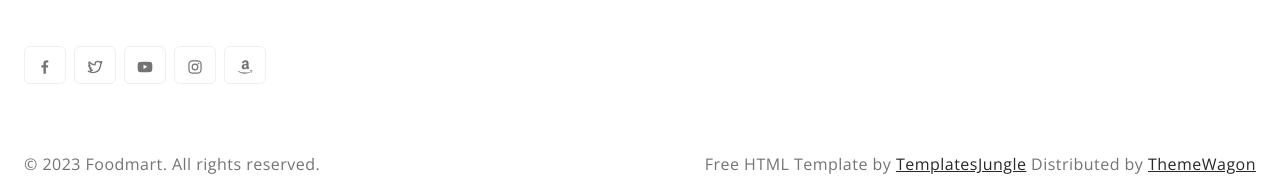
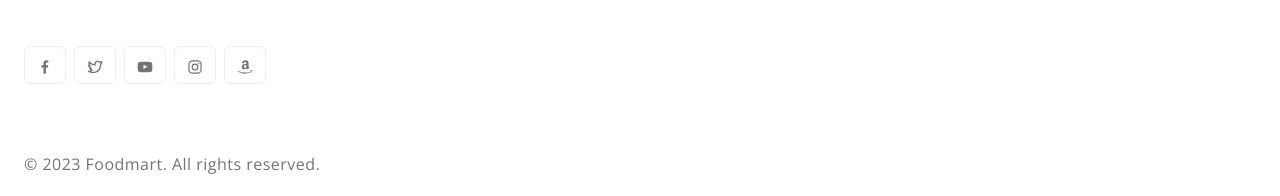
Before and after one commit to hunzadev99/Globalpurchaseshop, a plain HTML site: page index.html in a window 1280 px wide. Shown: the part 8588-8784 px from the top of the page. Drawn offline with nearby package versions, Linux system fonts and the light colour scheme.

Commit message:
Update index.html

```diff
--- a/index.html
+++ b/index.html
@@ -2500,8 +2500,7 @@
             <p>© 2023 Foodmart. All rights reserved.</p>
           </div>
           <div class="col-md-6 credit-link text-start text-md-end">
-            <p>Free HTML Template by <a href="https://templatesjungle.com/">TemplatesJungle</a> Distributed by <a href="https://themewagon">ThemeWagon</a></p>
-          </div>
+            </div>
         </div>
       </div>
     </div>
```
